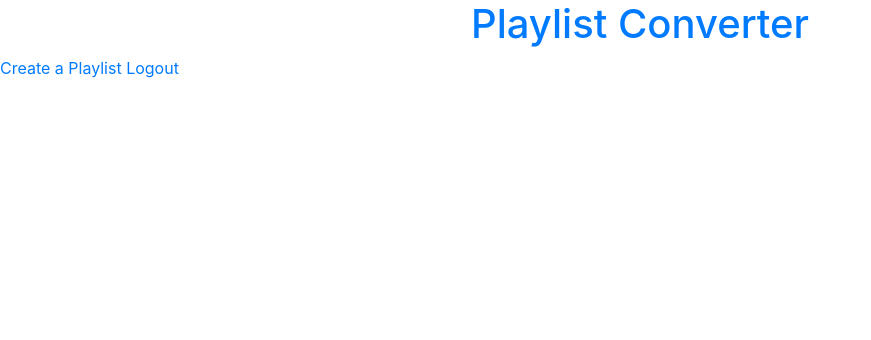
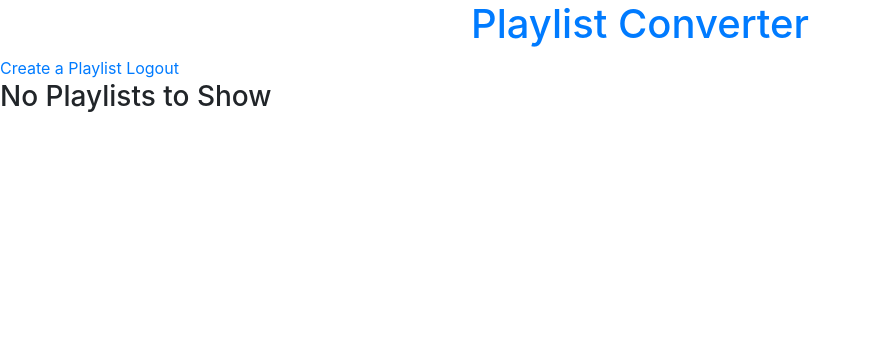
Before and after one commit to RyanKeys/playlist-converter, a Flask app: template templates/home/index.html in a window 1280 px wide. Shown: the top 340 px of the page, without its empty margins (0-871 px from the left). Run offline with Flask 2, Linux system fonts and the light colour scheme; the template is opened without the code that fills it, so the values that code supplies are empty; some libraries are stand-ins or nearby versions.

Commit message:
added google_playlist view fix"

```diff
--- a/templates/home/index.html
+++ b/templates/home/index.html
@@ -19,6 +19,8 @@
     {% endfor %}
   </div>
 </div>
+{% else %}
+<h3>No Playlists to Show</h3>
 {% endif %}{% if spotify_playlists %}
 <div class="container-fluid">
   <h1>Spotify Playlists</h1>
```
